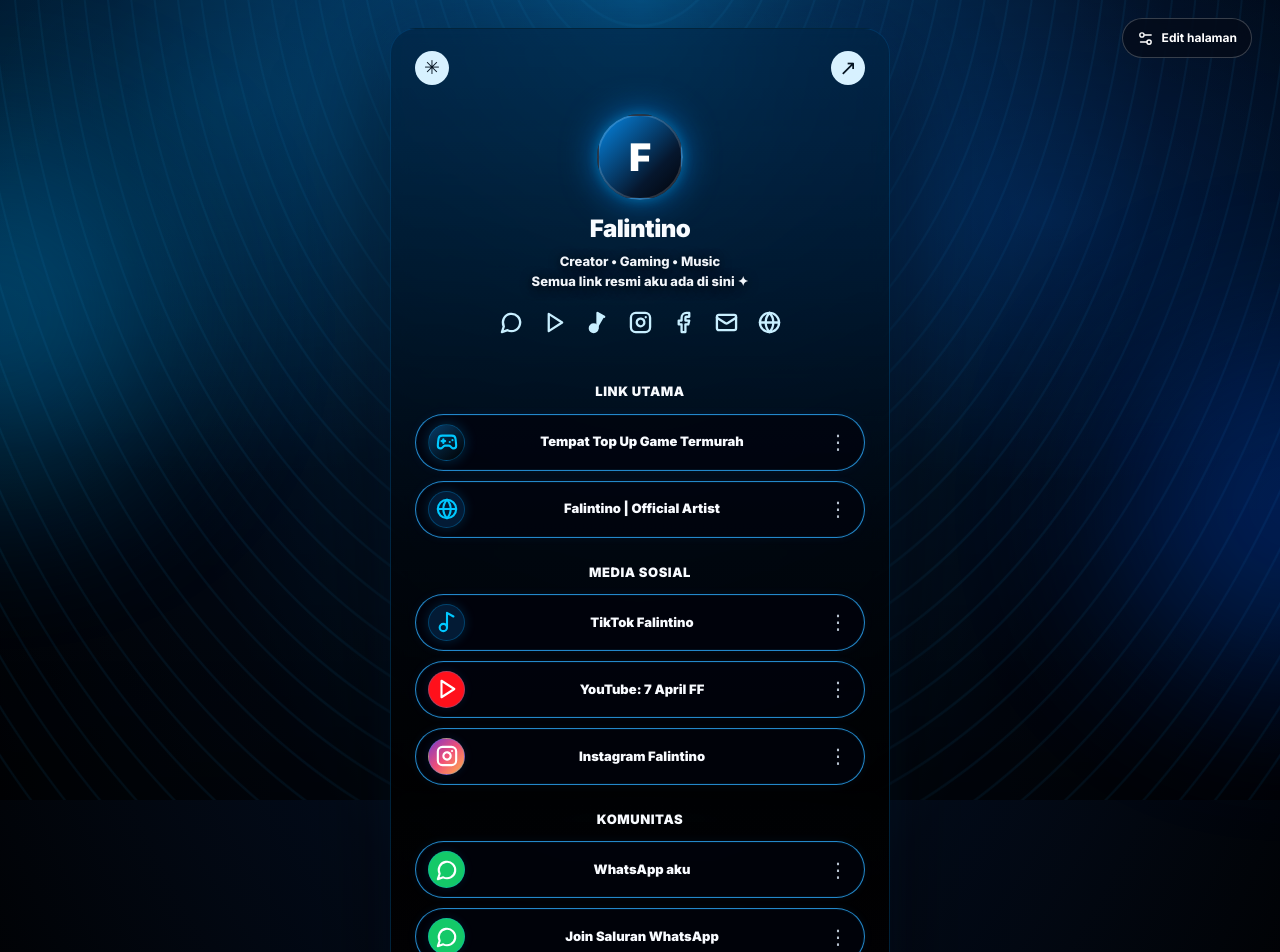
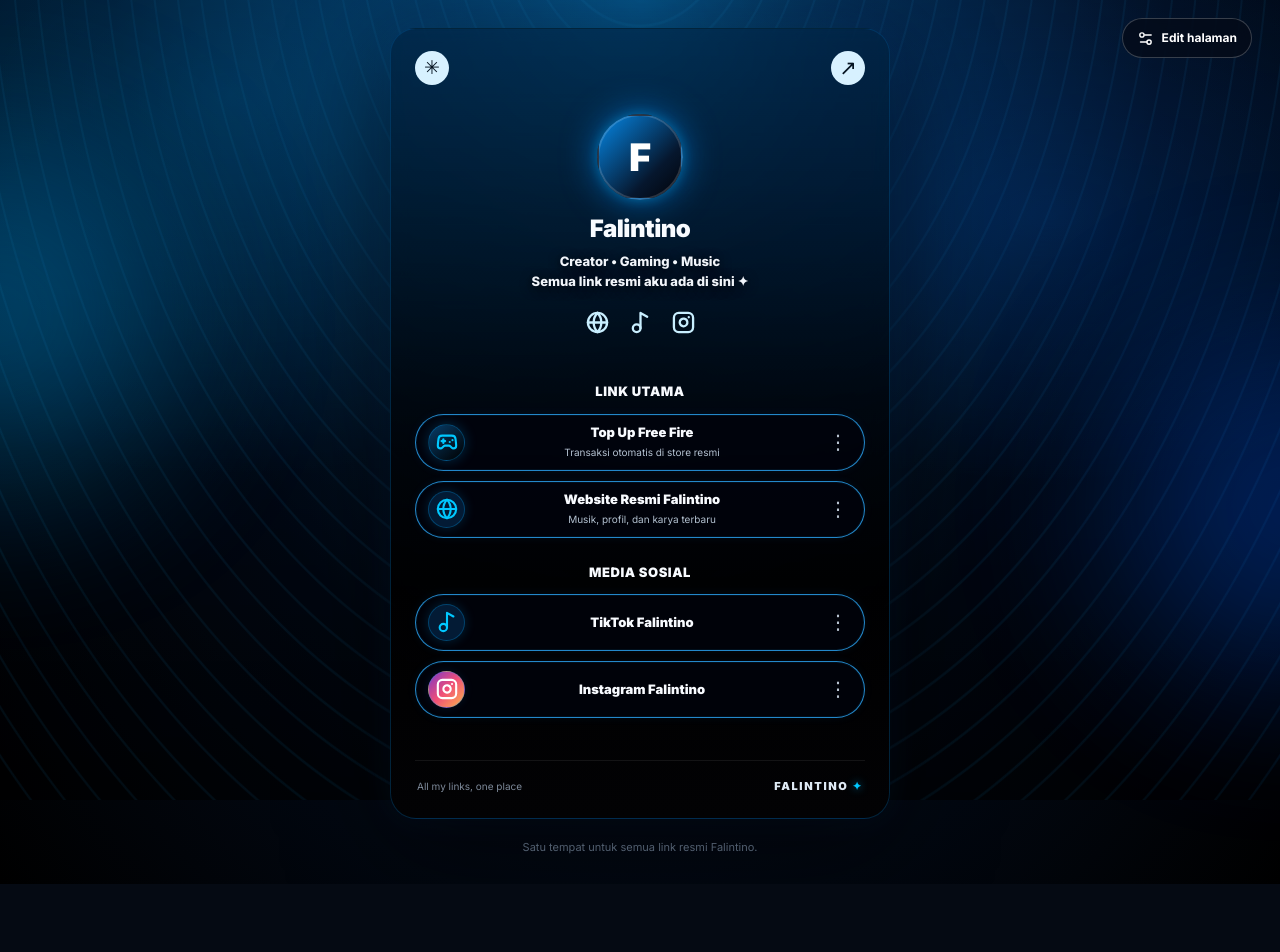
Before and after one commit to falintino/falintino, a Next.js app in the folder link-page/: page / in a window 1280 px wide. Shown: the top 952 px of the page. After the commit the page ends 884 px from the top, so only its background shows below. Built offline with nearby package versions, Linux system fonts and the light colour scheme.

Commit message:
Polish Falintino bio page links and social shortcuts

```diff
--- a/link-page/app/page.tsx
+++ b/link-page/app/page.tsx
@@ -7,18 +7,14 @@
 const defaults: Profile = {
  name:"Falintino", bio:"Creator • Gaming • Music\nSemua link resmi aku ada di sini ✦", avatar:"", background:"", backgroundType:"image",
  links:[
-  {id:"store",title:"Tempat Top Up Game Termurah",url:"https://store.falintino.com",group:"LINK UTAMA",icon:"game"},
-  {id:"artist",title:"Falintino | Official Artist",url:"https://falintino.com",group:"LINK UTAMA",icon:"globe"},
+  {id:"store",title:"Top Up Free Fire",subtitle:"Transaksi otomatis di store resmi",url:"https://store.falintino.com",group:"LINK UTAMA",icon:"game"},
+  {id:"artist",title:"Website Resmi Falintino",subtitle:"Musik, profil, dan karya terbaru",url:"https://falintino.com",group:"LINK UTAMA",icon:"globe"},
   {id:"tiktok",title:"TikTok Falintino",url:"https://www.tiktok.com/@falintino_",group:"MEDIA SOSIAL",icon:"tiktok"},
-  {id:"youtube",title:"YouTube: 7 April FF",url:"https://www.youtube.com/",group:"MEDIA SOSIAL",icon:"youtube"},
-  {id:"instagram",title:"Instagram Falintino",url:"https://www.instagram.com/falintino07/",group:"MEDIA SOSIAL",icon:"instagram"},
-  {id:"whatsapp",title:"WhatsApp aku",url:"https://wa.me/",group:"KOMUNITAS",icon:"whatsapp"},
-  {id:"community",title:"Join Saluran WhatsApp",url:"https://whatsapp.com/",group:"KOMUNITAS",icon:"whatsapp"},
-  {id:"discord",title:"Gabung Discord",url:"https://discord.com/",group:"KOMUNITAS",icon:"discord"}
+  {id:"instagram",title:"Instagram Falintino",url:"https://www.instagram.com/falintino07/",group:"MEDIA SOSIAL",icon:"instagram"}
  ]};
 const iconMap: Record<string, React.ReactNode> = {instagram:<Instagram/>,youtube:<Play/>,tiktok:<Music2/>,facebook:<Facebook/>,mail:<Mail/>,globe:<Globe/>,whatsapp:<MessageCircle/>,game:<Gamepad2/>,community:<MessageCircle/>,discord:<Gamepad2/>,link:<Link2/>};
 function BrandIcon({type}:{type:string}) { return <>{iconMap[type] || <Link2/>}</>; }
-function loadProfile():Profile { try { const s=localStorage.getItem("falintino-link-profile"); return s?{...defaults,...JSON.parse(s)}:defaults; } catch { return defaults; } }
+function loadProfile():Profile { try { const s=localStorage.getItem("falintino-link-profile"); if(!s)return defaults; const saved={...defaults,...JSON.parse(s)} as Profile; const generic=new Set(["https://www.youtube.com/","https://youtube.com/","https://wa.me/","https://whatsapp.com/","https://discord.com/","https://facebook.com/","mailto:hyperdarkking@gmail.com"]); saved.links=(saved.links||defaults.links).filter(link=>!generic.has(link.url)); return saved; } catch { return defaults; } }
 export default function Home() {
  const [profile,setProfile]=useState<Profile>(defaults),[draft,setDraft]=useState<Profile>(defaults),[editing,setEditing]=useState(false),[tab,setTab]=useState("profile"),[notice,setNotice]=useState("");
  useEffect(()=>{setProfile(loadProfile());},[]);
@@ -35,7 +31,7 @@
   <section className="profile-card">
    <div className="top-actions"><span className="sparkle">✳</span><button className="share-button" aria-label="Bagikan" onClick={()=>{navigator.clipboard?.writeText(location.href);setNotice("Alamat halaman siap dibagikan.");setTimeout(()=>setNotice(""),2500);}}>↗</button></div>
    <header className="profile-header"><div className="avatar">{profile.avatar?<img src={profile.avatar} alt={profile.name}/>:<span>F</span>}</div><h1>{profile.name}</h1><p>{profile.bio}</p>
-    <div className="social-row">{[["whatsapp","https://wa.me/"],["youtube","https://youtube.com/"],["tiktok","https://tiktok.com/@falintino_"],["instagram","https://instagram.com/falintino07/"],["facebook","https://facebook.com/"],["mail","mailto:hyperdarkking@gmail.com"],["globe","https://falintino.com"]].map(([type,url])=><a key={type} href={url} target="_blank" rel="noreferrer" aria-label={type}><BrandIcon type={type}/></a>)}</div>
+    <div className="social-row">{profile.links.filter(link=>["tiktok","instagram","youtube","facebook","whatsapp","discord","mail","globe"].includes(link.icon)).filter(link=>link.url && !["https://www.youtube.com/","https://youtube.com/","https://wa.me/","https://whatsapp.com/","https://discord.com/","https://facebook.com/"].includes(link.url)).filter((link,index,arr)=>arr.findIndex(item=>item.icon===link.icon)===index).map(link=><a key={link.id} href={link.url} target="_blank" rel="noreferrer" aria-label={link.title} title={link.title}><BrandIcon type={link.icon}/></a>)}</div>
    </header>
    <div className="links-area">{groups.map(group=><section className="link-group" key={group}><h2>{group}</h2>{profile.links.filter(x=>(x.group.trim()||"LAINNYA")===group).map(link=><a className="link-pill" href={link.url} key={link.id} target="_blank" rel="noreferrer"><span className={"link-icon icon-"+link.icon}><BrandIcon type={link.icon}/></span><span className="link-copy"><strong>{link.title}</strong>{link.subtitle&&<small>{link.subtitle}</small>}</span><span className="link-more">⋮</span></a>)}</section>)}</div>
    <footer className="profile-footer"><span>All my links, one place</span><span className="footer-mark">FALINTINO <i>✦</i></span></footer>
```
